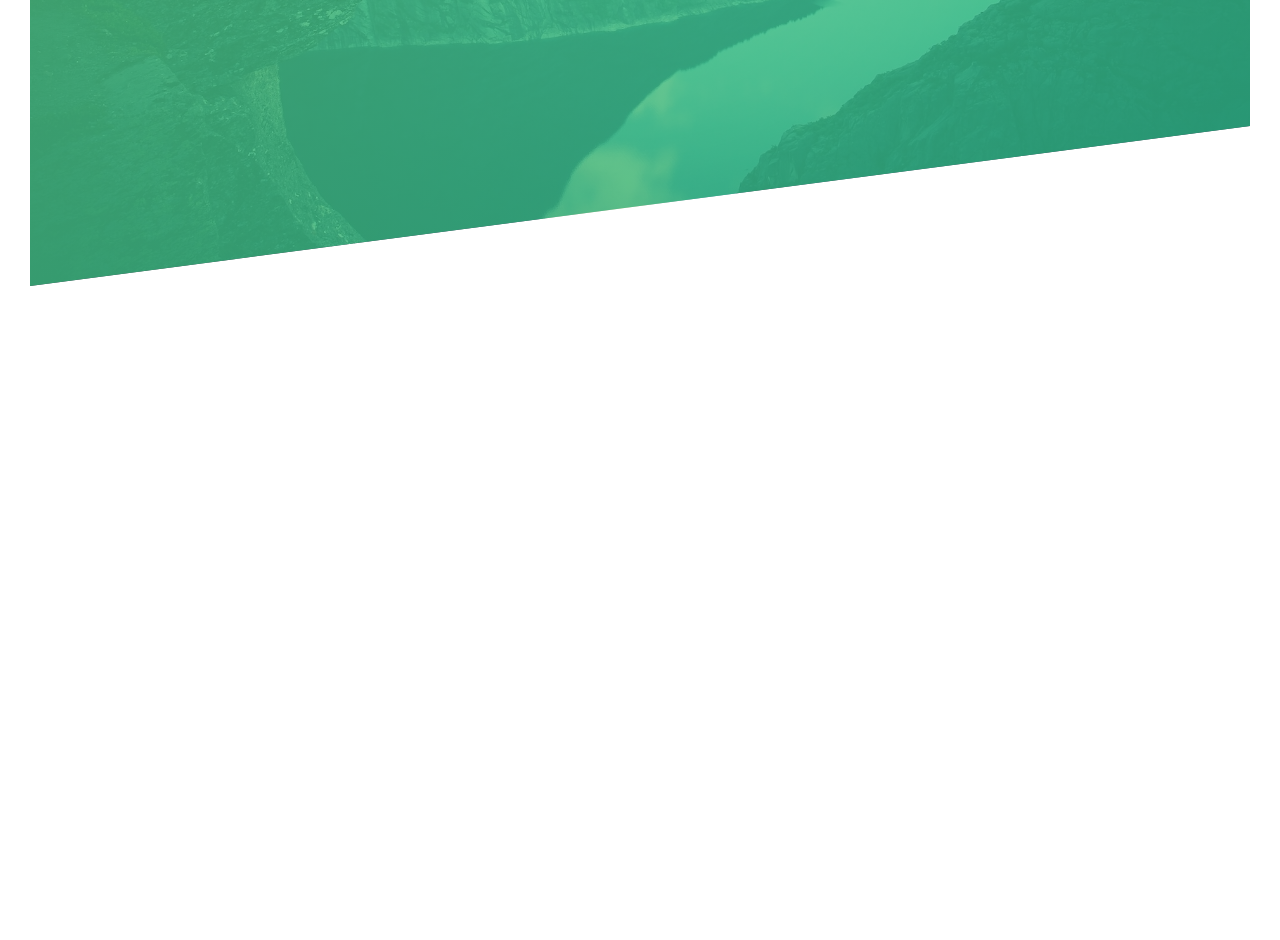
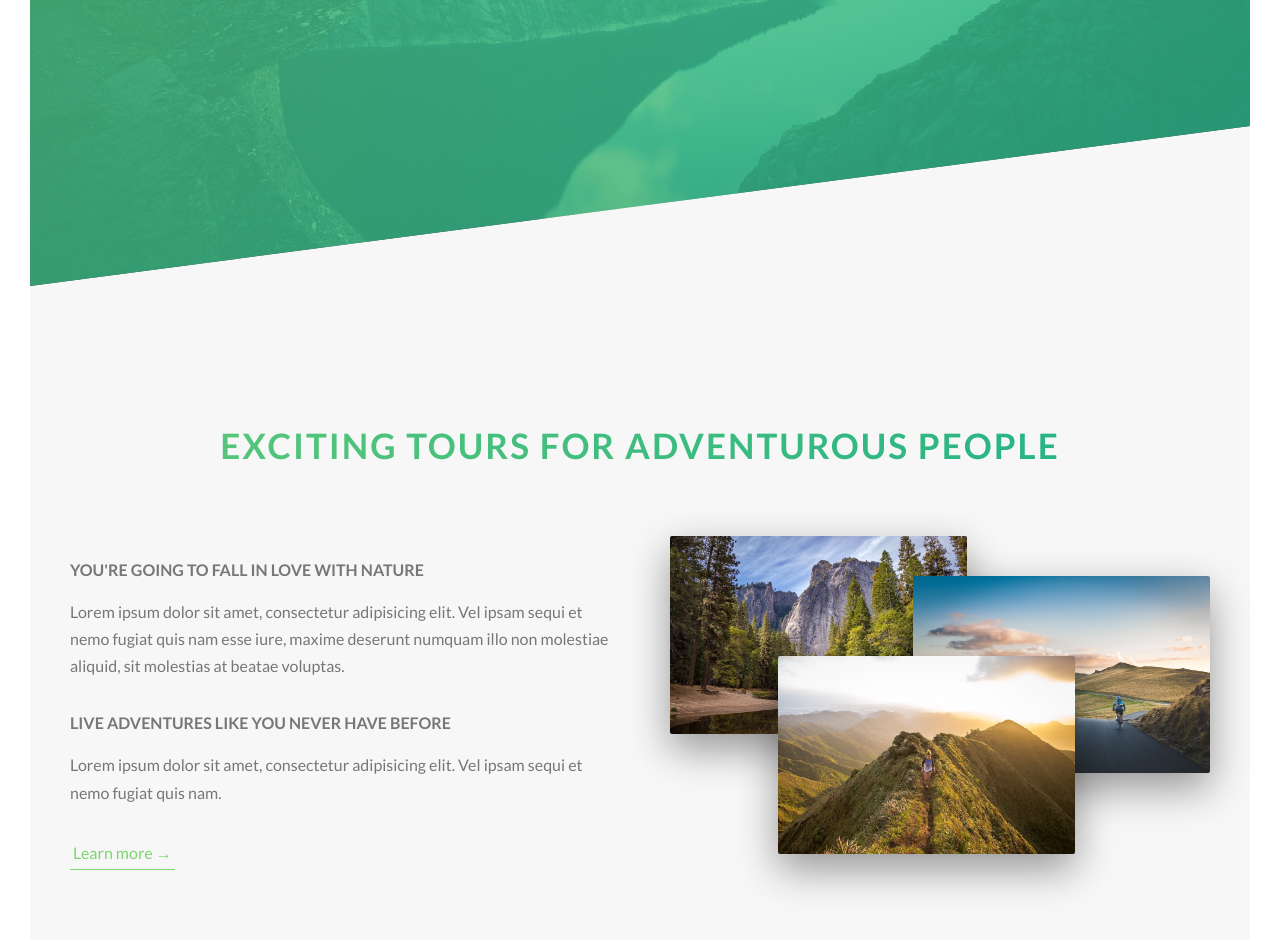
Before and after one commit to Anastasia-Chuvakova/natours, a website: page starter/index.html in a window 1280 px wide. Shown: the part 504-1444 px from the top of the page. Before the commit the page ends 820 px from the top, so only its background shows below. Drawn offline with Linux system fonts and the light colour scheme.

Commit message:
built about section

```diff
--- a/starter/index.html
+++ b/starter/index.html
@@ -25,43 +25,38 @@
             <a href="#" class="btn btn--white btn--animated">Discouver our tours</a>
         </div>
         </header>
-        <!--
-        <section class="grid-test">
-            <div class="row">
-                <div class="col-1-of-3">
-                    col 1
-                </div>
-                <div  class="col-1-of-3">
-                    col 2
-                </div>
-                <div  class="col-1-of-3">
-                    col 3
-                </div>
+        <main>
+          <section class="section-about">
+              <div class="u-center-text u-margin-bottom-big"> <h2 class="heading-secondary">
+                  Exciting tours for adventurous people
+              </h2>
             </div>
             <div class="row">
                 <div class="col-1-of-2">
-                    col 1
-                </div>
-                <div  class="col-1-of-2">
-                    col 2
-                </div>
-                   </div>
-                   <div class="row">
-                    <div class="col-1-of-4">
-                        col 1
-                    </div>
-                    <div  class="col-1-of-4">
-                        col 2
-                    </div>
-                    <div  class="col-2-of-4">
-                        col 3
-                    </div>
-                    <div class="col-3-of-4">
-                        col 1
-                    </div>
+                    <h3 class="heading-tertiary u-margin-bottom-small ">You're going to fall in love with nature</h3>
+                    <p class="paragraph">Lorem ipsum dolor sit amet,
+                   consectetur adipisicing elit. Vel ipsam sequi et nemo fugiat quis nam esse iure,
+                   maxime deserunt numquam illo non molestiae aliquid, sit molestias at beatae voluptas.</p>
+
+                   <h3 class="heading-tertiary u-margin-bottom-small">Live adventures like you never have before</h3>
+                    <p class="paragraph">Lorem ipsum dolor sit amet,
+                   consectetur adipisicing elit. Vel ipsam sequi et nemo fugiat quis nam.</p>
+                   <a href="#" class="btn-text">Learn more &rarr;</a>
 
                 </div>
+                 <div class="col-1-of-2">
+                     <div class="composition">
+                         <img src="img/nat-1-large.jpg" alt="Photo1"
+                         class="composition__photo
+                         composition__photo--p1">
+                         <img src="img/nat-2-large.jpg" alt="Photo2  " class="composition__photo
+                         composition__photo--p2">
+                         <img src="img/nat-3-large.jpg" alt="Photo3" class="composition__photo
+                         composition__photo--p3"></div>
+                 </div>
+            </div>
+          </section>
+        </main>
 
-        </section>-->
     </body>
 </html>
--- a/starter/sass/abstracts/_variables.scss
+++ b/starter/sass/abstracts/_variables.scss
@@ -3,8 +3,13 @@ $color-primary: #7ed56f;
 $color-primary-light: #55c57a;
 $color-primary-dark: #28b485;
 $color-black: #000;
+$color-grey-light-1: #f7f7f7;
+$color-white: #ffff;
 
 //GRID;
 $grid-width: 114rem;
 $gutter-vertical: 8rem;
 $gutter-horizontal: 6rem;
+
+//FONT
+$default-font-size: 1.6rem;
--- a/starter/sass/base/_typography.scss
+++ b/starter/sass/base/_typography.scss
@@ -33,3 +33,39 @@ body {
     animation: moveInRight 1s ease-out;
   }
 }
+
+.heading-secondary {
+  margin-top: 4rem;
+  font-size: 3.5rem;
+  text-transform: uppercase;
+  font-weight: 700;
+  display: inline-block;
+  background-image: linear-gradient(
+    to right,
+    $color-primary-light,
+    $color-primary-dark
+  );
+  -webkit-background-clip: text;
+  color: transparent;
+  letter-spacing: 2px;
+  transition: all 0.2s;
+
+  &:hover {
+    transform: skewY(2deg) skewX(15deg) scale(1.1);
+    text-shadow: 0.5rem 1rem 2rem rgba($color-black, 0.2);
+  }
+}
+
+.heading-tertiary {
+  font-size: $default-font-size;
+  font-weight: 700;
+  text-transform: uppercase;
+}
+
+.paragraph {
+  font-size: $default-font-size;
+
+  &:not(:last-child) {
+    margin-bottom: 3rem;
+  }
+}
--- a/starter/sass/base/_utilities.scss
+++ b/starter/sass/base/_utilities.scss
@@ -0,0 +1,10 @@
+.u-center-text {
+  text-align: center;
+}
+
+.u-margin-bottom-small {
+  margin-bottom: 1.5rem;
+}
+.u-margin-bottom-big {
+  margin-bottom: 8rem;
+}
--- a/starter/sass/components/_button.scss
+++ b/starter/sass/components/_button.scss
@@ -8,7 +8,7 @@
     border-radius: 10rem;
     transition: all 0.2s;
     position: relative;
-    font-size: 1.6rem;
+    font-size: $default-font-size;
   }
 
   &:hover {
@@ -53,3 +53,28 @@
     animation-fill-mode: backwards;
   }
 }
+
+.btn-text {
+  &:link,
+  &:visited {
+    font-size: $default-font-size;
+    color: $color-primary;
+    display: inline-block;
+    text-decoration: none;
+    border-bottom: 1px solid $color-primary;
+    padding: 3px;
+    transition: all 0.2s;
+  }
+
+  &:hover {
+    background-color: $color-primary;
+    color: $color-white;
+    box-shadow: 0 1rem 2rem rgba($color-black, 0.15);
+    transform: translateY(-2px);
+  }
+
+  &:active {
+    box-shadow: 0 0.5rem 2rem rgba($color-black, 0.15);
+    transform: translateY(0);
+  }
+}
--- /dev/null
+++ b/starter/sass/components/_composition.scss
@@ -0,0 +1,36 @@
+.composition {
+  position: relative;
+  &__photo {
+    width: 55%;
+    box-shadow: 0 1.5rem 4rem rgba($color-black, 0.4);
+    border-radius: 2px;
+    position: absolute;
+    z-index: 10;
+    transition: 0.2s;
+    outline-offset: 2rem;
+
+    &--p1 {
+      left: 0;
+      top: -2rem;
+    }
+    &--p2 {
+      right: 0;
+      top: 2rem;
+    }
+    &--p3 {
+      left: 20%;
+      top: 10rem;
+    }
+
+    &:hover {
+      outline: 1.5rem solid $color-primary;
+      transform: scale(1.05) translateY(-0.5rem);
+      box-shadow: 0 2.5rem 4rem rgba($color-black, 0.5);
+      z-index: 20;
+    }
+  }
+  //when hover over composition then select the photo which is not hovered and change it's size
+  &:hover &__photo:not(:hover) {
+    transform: scale(0.95);
+  }
+}
--- a/starter/sass/layout/_grid.scss
+++ b/starter/sass/layout/_grid.scss
@@ -1,6 +1,5 @@
 .row {
   max-width: $grid-width;
-  background: lightgray;
   margin: 0 auto;
 
   &:not(:last-child) {
@@ -10,7 +9,6 @@
   @include clearfix;
 
   [class^="col-"] {
-    background-color: orangered;
     float: left;
 
     &:not(:last-child) {
--- a/starter/sass/main.scss
+++ b/starter/sass/main.scss
@@ -6,6 +6,7 @@
 @import "base/typography";
 @import "base/utilities";
 @import "components/button";
+@import "components/composition";
 @import "layout/header";
 @import "layout/grid";
 @import "pages/home";
--- a/starter/sass/pages/_home.scss
+++ b/starter/sass/pages/_home.scss
@@ -0,0 +1,5 @@
+.section-about {
+  background-color: $color-grey-light-1;
+  padding: 25rem 0;
+  margin-top: -20vh;
+}
```
Also changed, not shown: starter/sass/main.css, 1 other file.
